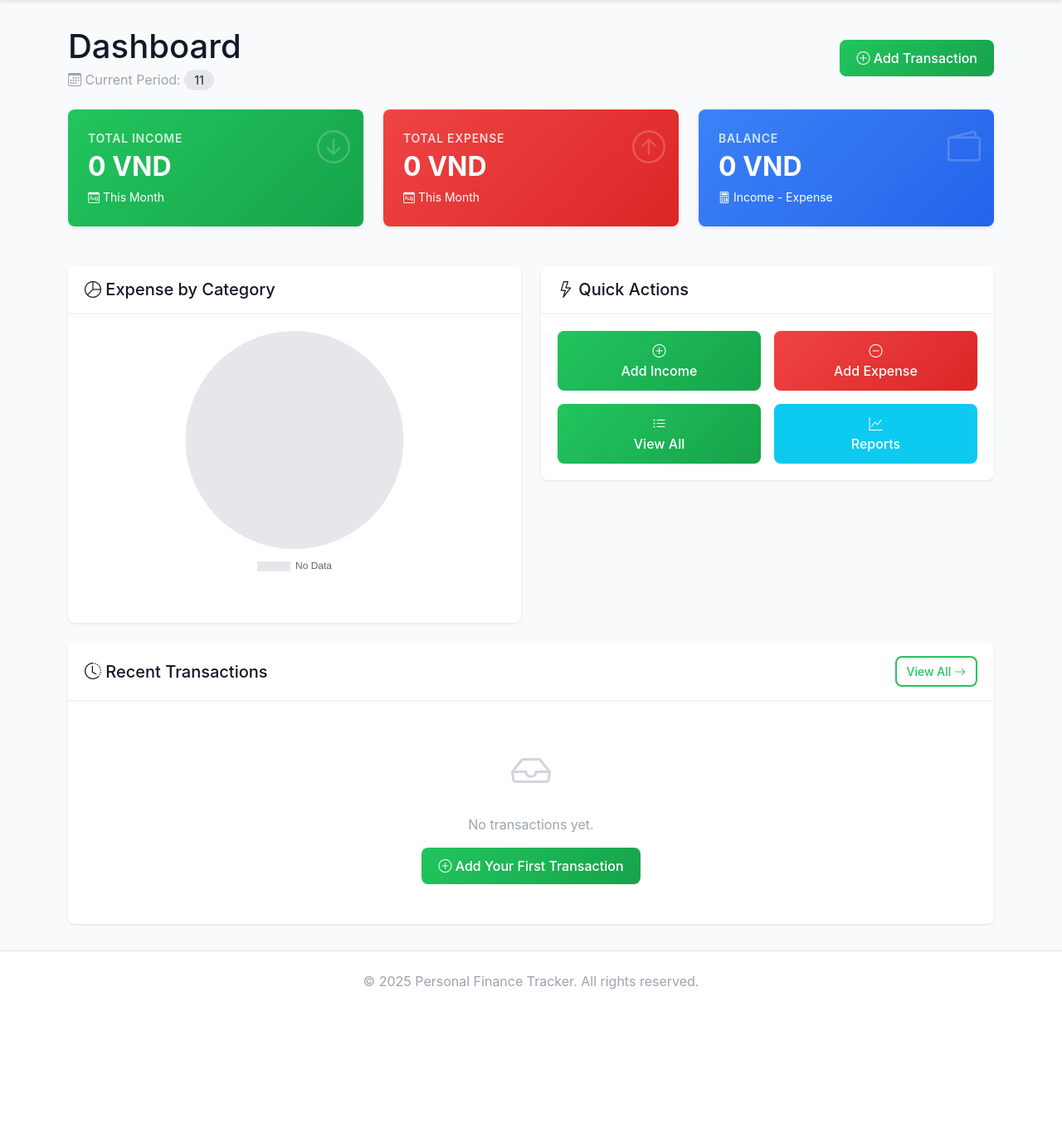
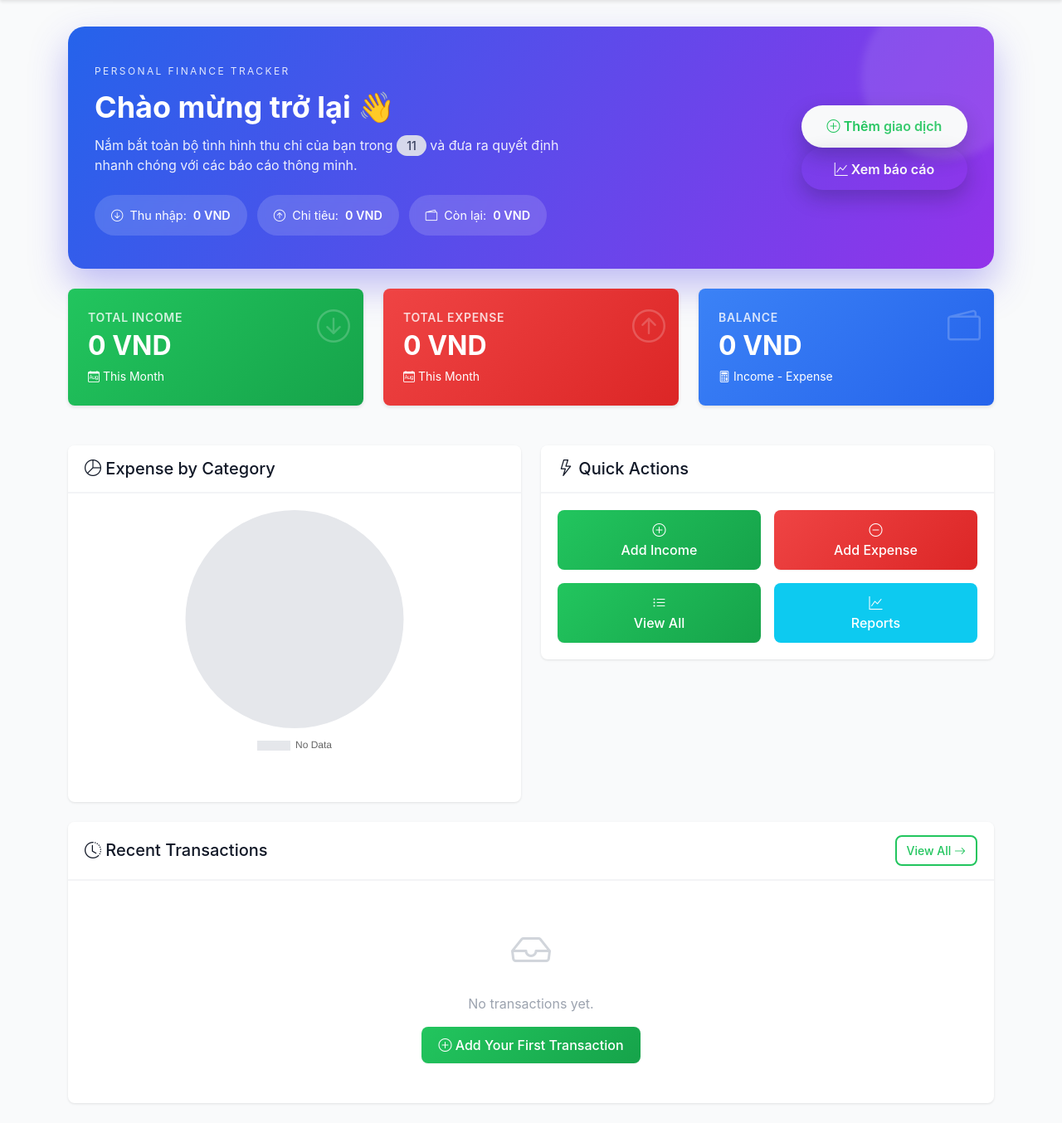
Before and after one commit to sun-asterisk-research/sun-asterisk-agentic-coding-demo, a Django app: page /dashboard/ in a window 1280 px wide. Shown: the part 64-1418 px from the top of the page at 83% size. Before the commit the page ends 1257 px from the top, so only its background shows below. Run offline with Django 4.2, Linux system fonts and the light colour scheme; the visitor is signed in with stand-in values (Sample User, id 1); data that the repository does not hold is empty.

Commit message:
Add hero banner to dashboard header

```diff
--- a/app/templates/reports/dashboard.html
+++ b/app/templates/reports/dashboard.html
@@ -4,6 +4,105 @@
 
 {% block extra_css %}
 <style>
+    .hero-banner {
+        background: linear-gradient(120deg, #2563eb 0%, #9333ea 100%);
+        color: #fff;
+        border-radius: 1.25rem;
+        padding: 2.5rem 2rem;
+        position: relative;
+        overflow: hidden;
+        box-shadow: 0 20px 45px rgba(79, 70, 229, 0.35);
+    }
+
+    .hero-banner::after {
+        content: '';
+        position: absolute;
+        top: -40px;
+        right: -40px;
+        width: 200px;
+        height: 200px;
+        background: rgba(255, 255, 255, 0.1);
+        border-radius: 50%;
+        filter: blur(5px);
+    }
+
+    .hero-label {
+        letter-spacing: 0.2em;
+        text-transform: uppercase;
+        font-size: 0.75rem;
+        opacity: 0.85;
+    }
+
+    .hero-title {
+        font-size: 2.25rem;
+        font-weight: 700;
+        margin: 0.75rem 0;
+    }
+
+    .hero-subtitle {
+        font-size: 1rem;
+        opacity: 0.9;
+        max-width: 36rem;
+    }
+
+    .hero-metrics {
+        margin-top: 1.5rem;
+        display: flex;
+        flex-wrap: wrap;
+        gap: 0.75rem;
+    }
+
+    .hero-chip {
+        background-color: rgba(255, 255, 255, 0.15);
+        padding: 0.85rem 1.25rem;
+        border-radius: 999px;
+        display: flex;
+        align-items: center;
+        gap: 0.5rem;
+        font-size: 0.9rem;
+        backdrop-filter: blur(4px);
+    }
+
+    .hero-chip .value {
+        font-weight: 600;
+    }
+
+    .hero-cta .btn {
+        min-width: 200px;
+        font-weight: 600;
+        padding: 0.85rem 1.5rem;
+        border-radius: 999px;
+        box-shadow: 0 10px 25px rgba(15, 23, 42, 0.25);
+    }
+
+    .hero-cta .btn + .btn {
+        margin-left: 0.5rem;
+    }
+
+    @media (max-width: 767.98px) {
+        .hero-banner {
+            padding: 2rem 1.5rem;
+        }
+
+        .hero-title {
+            font-size: 1.75rem;
+        }
+
+        .hero-cta {
+            text-align: left;
+            margin-top: 1.5rem;
+        }
+
+        .hero-cta .btn {
+            width: 100%;
+            margin-left: 0;
+        }
+
+        .hero-cta .btn + .btn {
+            margin-top: 0.75rem;
+        }
+    }
+
     .stat-card {
         border-radius: 0.5rem;
         padding: 1.5rem;
@@ -98,21 +197,41 @@
 {% endblock extra_css %}
 
 {% block content %}
-<div class="row mb-4">
-    <div class="col-12">
-        <div class="d-flex justify-content-between align-items-center">
-            <div>
-                <h1 class="mb-1">Dashboard</h1>
-                <p class="text-muted mb-0">
-                    <i class="bi bi-calendar3"></i>
-                    Current Period: <span class="period-badge">{{ current_month|default:"Loading..." }}</span>
-                </p>
+<div class="hero-banner mb-4">
+    <div class="row align-items-center">
+        <div class="col-lg-8">
+            <span class="hero-label">Personal Finance Tracker</span>
+            <h1 class="hero-title">Chào mừng trở lại 👋</h1>
+            <p class="hero-subtitle mb-0">
+                Nắm bắt toàn bộ tình hình thu chi của bạn trong
+                <span class="period-badge">{{ current_month|default:"Loading..." }}</span>
+                và đưa ra quyết định nhanh chóng với các báo cáo thông minh.
+            </p>
+            <div class="hero-metrics">
+                <div class="hero-chip">
+                    <i class="bi bi-arrow-down-circle"></i>
+                    <span>Thu nhập:</span>
+                    <span class="value">{{ total_income|default:"0"|floatformat:0 }} VND</span>
+                </div>
+                <div class="hero-chip">
+                    <i class="bi bi-arrow-up-circle"></i>
+                    <span>Chi tiêu:</span>
+                    <span class="value">{{ total_expense|default:"0"|floatformat:0 }} VND</span>
+                </div>
+                <div class="hero-chip">
+                    <i class="bi bi-wallet2"></i>
+                    <span>Còn lại:</span>
+                    <span class="value">{{ balance|default:"0"|floatformat:0 }} VND</span>
+                </div>
             </div>
-            <div>
-                <a href="{% url 'transactions:transaction_create' %}" class="btn btn-primary">
-                    <i class="bi bi-plus-circle"></i> Add Transaction
-                </a>
-            </div>
+        </div>
+        <div class="col-lg-4 text-lg-end hero-cta">
+            <a href="{% url 'transactions:transaction_create' %}" class="btn btn-light text-primary mb-2 mb-lg-0">
+                <i class="bi bi-plus-circle"></i> Thêm giao dịch
+            </a>
+            <a href="{% url 'reports:reports' %}" class="btn btn-outline-light">
+                <i class="bi bi-graph-up"></i> Xem báo cáo
+            </a>
         </div>
     </div>
 </div>
```
